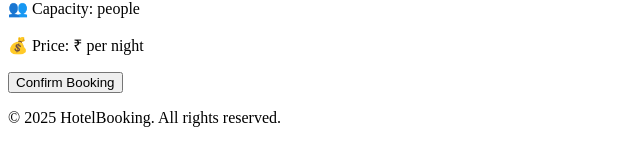
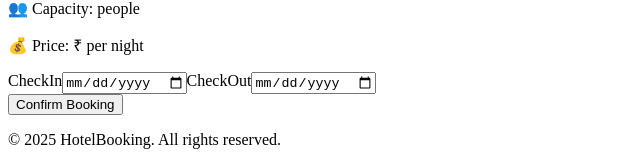
Before and after one commit to Arjun34-bit/bookingnow, a React (Create React App) app in the folder client/: page /book/1 in a window 1280 px wide. Shown: the part 514-676 px from the top of the page, without its empty margins (0-640 px from the left). Built offline with nearby package versions, Linux system fonts and the light colour scheme; no server answers.

Commit message:
minor error

```diff
--- a/client/src/constants/constants.js
+++ b/client/src/constants/constants.js
@@ -1,2 +1,2 @@
-// export const URL = "https://bookingnow-ruby.vercel.app/api";
-export const URL = "http://localhost:5000/api";
+export const URL = "https://bookingnow-ruby.vercel.app/api";
+// export const URL = "http://localhost:5000/api";
--- a/client/src/pages/Booking.jsx
+++ b/client/src/pages/Booking.jsx
@@ -12,7 +12,7 @@ const BookingPage = () => {
 
   const dispatch = useDispatch();
 
-  // const [bookingDate, setBookingDate] = useState({ checkIn: "", checkOut: "" });
+  const [bookingDate, setBookingDate] = useState({ checkIn: "", checkOut: "" });
   const [showDialog, setShowDialog] = useState(false);
   const [status, setStatus] = useState(null);
 
@@ -65,7 +65,7 @@ const BookingPage = () => {
           </p>
 
           {/* Booking Date Selection */}
-          {/* <div className="flex mt-4 gap-1">
+          <div className="flex mt-4 gap-1">
             <label className="text-gray-600 text-[10px] font-semibold">
               CheckIn
             </label>
@@ -88,7 +88,7 @@ const BookingPage = () => {
                 setBookingDate((prev) => ({ ...prev, chekOut: e.target.value }))
               }
             />
-          </div> */}
+          </div>
 
           {/* Booking Button */}
           {user ? (
```
